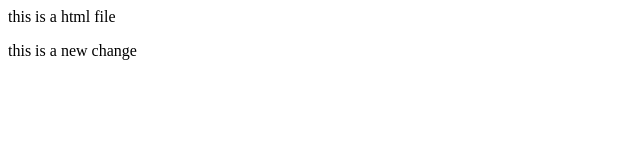
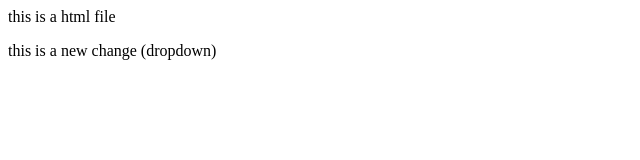
Before and after one commit to kamana-sharma/kamana-repo1, a plain HTML site: page index.html in a window 1280 px wide. Shown: the full height of the page, 0-640 px from the left. Drawn offline with Linux system fonts and the light colour scheme.

```diff
--- a/index.html
+++ b/index.html
@@ -1,2 +1,2 @@
 <p> this is a html file </p>
-<p>this is a new change</p>
+<p>this is a new change (dropdown)</p>
```
